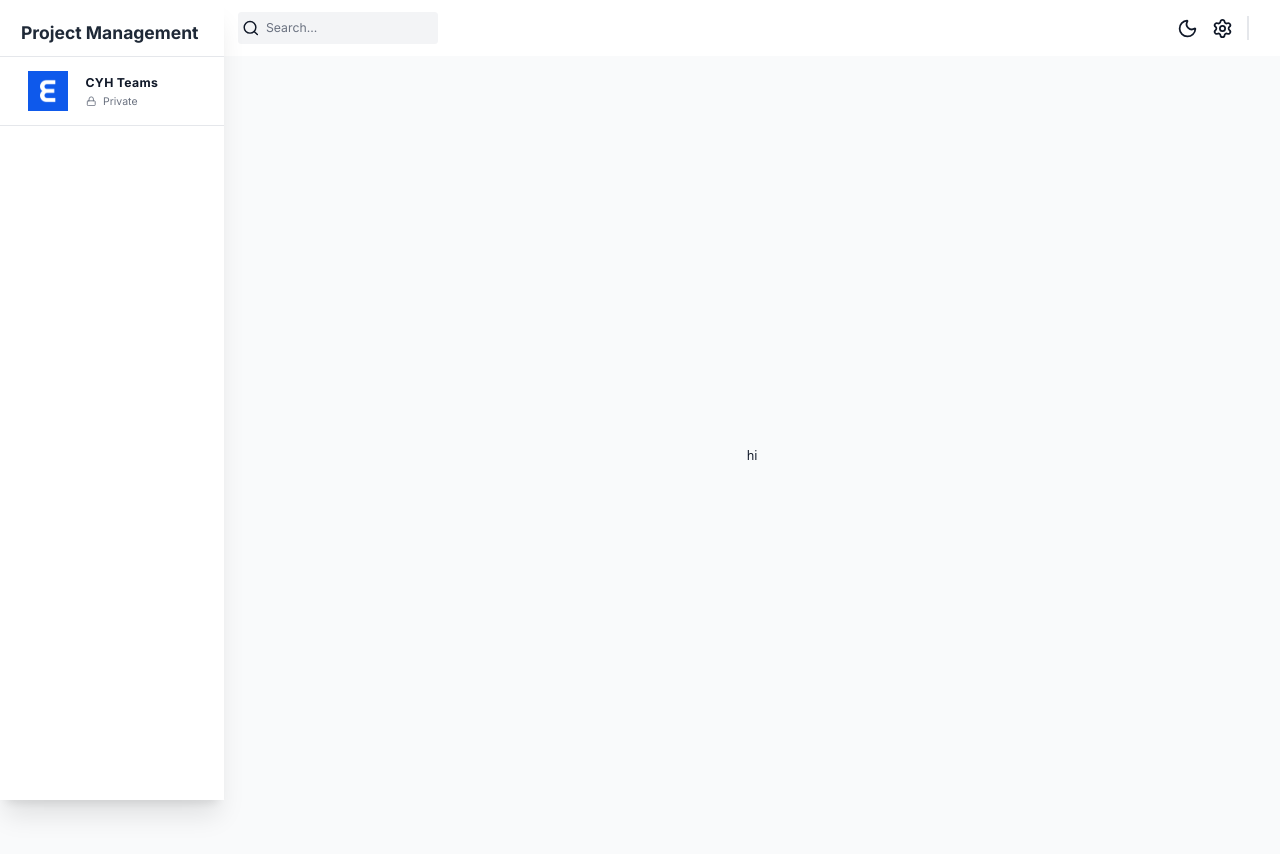
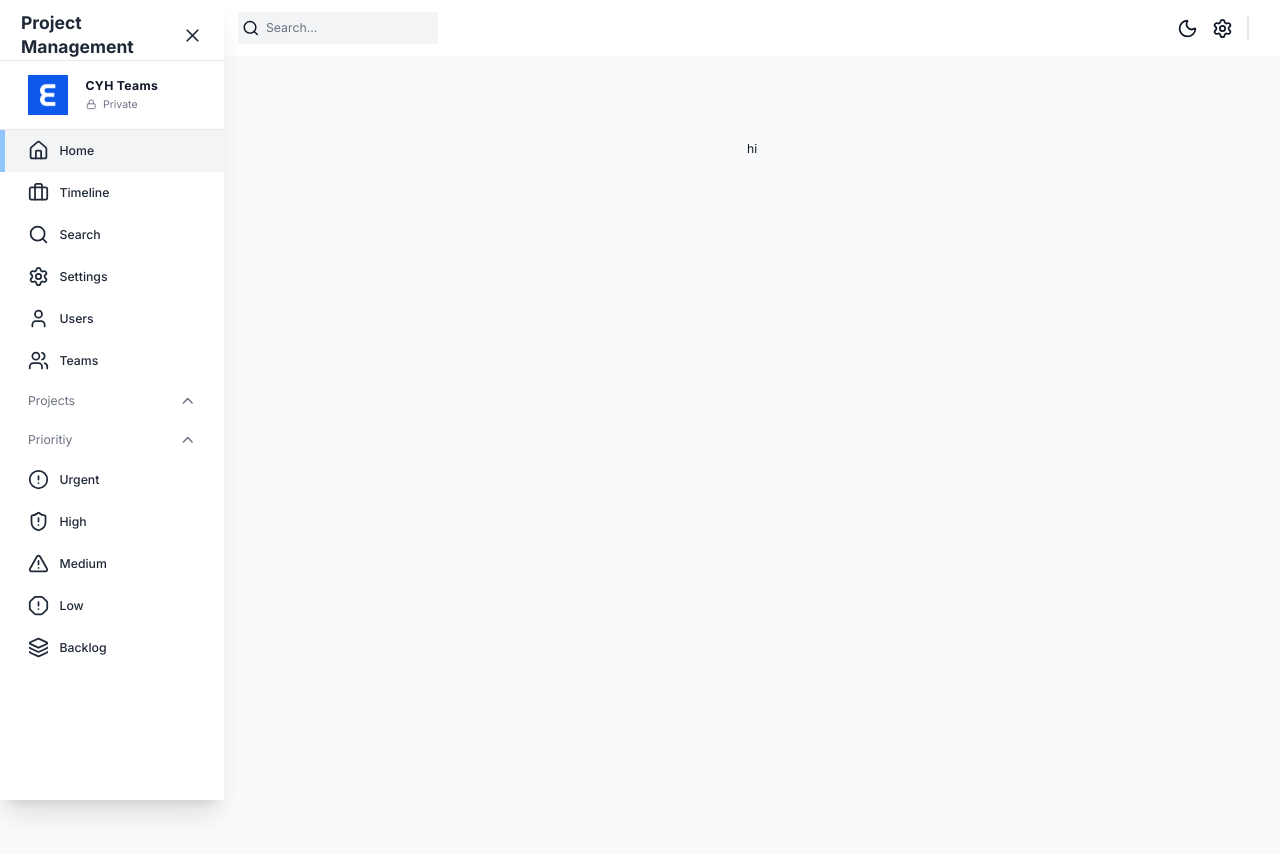
Before and after one commit to chenyonghao6717/project-management, a Next.js app: page / in a window 1280 px wide. Built offline with nearby package versions, Linux system fonts and the light colour scheme.

Commit message:
add more content to sidebar

```diff
--- a/src/app/(components)/navbar/page.tsx
+++ b/src/app/(components)/navbar/page.tsx
@@ -14,11 +14,13 @@
     <div className="flex items-center justify-between bg-white px-4 py-3 dark:bg-black">
       {/* Search Bar */}
       <div className="flex items-center gap-8">
+        {/* Show Menu Button */}
         {!isSidebarCollapsed ? null : (
           <button onClick={() => setIsSidebarCollapsed(!isSidebarCollapsed)}>
             <Menu className="h-8 w-8 dark:text-white" />
           </button>
         )}
+        {/* Search Bar */}
         <div className="relative flex h-min w-[200px]">
           <Search className="absolute top-1/2 left-[4px] mr-2 h-5 w-5 -translate-y-1/2 transform cursor-pointer dark:text-white" />
           <input
--- a/src/app/(components)/sidebar/page.tsx
+++ b/src/app/(components)/sidebar/page.tsx
@@ -1,16 +1,38 @@
 "use client";
 
-import { LockIcon } from "lucide-react";
+import { useStore } from "@/app/store/store";
+import {
+  AlertCircle,
+  AlertOctagon,
+  AlertTriangle,
+  Briefcase,
+  ChevronDown,
+  ChevronUp,
+  Home,
+  Layers3,
+  LockIcon,
+  LucideIcon,
+  Search,
+  Settings,
+  ShieldAlert,
+  User,
+  Users,
+  X,
+} from "lucide-react";
 import Image from "next/image";
+import Link from "next/link";
+import { usePathname } from "next/navigation";
 import React, { useState } from "react";
 
 const Sidebar = () => {
   const [showProjects, setShowProjects] = useState(true);
   const [showPriority, setShowPriority] = useState(true);
 
+  const { isSidebarCollapsed, setIsSidebarCollapsed } = useStore();
+
   const sidebarClassNames = `
     fixed flex flex-col h-full justify-between shadow-xl transition-all
-    duration-300 z-40 dark:bg-black overflow-y-auto bg-white w-64
+    duration-300 z-40 dark:bg-black overflow-y-auto bg-white ${isSidebarCollapsed ? "w-0" : "w-64"}
   `;
 
   return (
@@ -21,7 +43,16 @@
           <div className="text-xl font-bold text-gray-800 dark:text-white">
             Project Management
           </div>
+          {isSidebarCollapsed ? null : (
+            <button
+              className="py-3"
+              onClick={() => setIsSidebarCollapsed(!isSidebarCollapsed)}
+            >
+              <X className="h-6 w-6 text-gray-800 hover:text-gray-500 dark:text-white" />
+            </button>
+          )}
         </div>
+
         {/* Team */}
         <div className="flex items-center gap-5 border-y-[1.5px] border-gray-200 px-8 py-4 dark:border-gray-700">
           <Image src="/logo.png" alt="Logo" width={40} height={40} />
@@ -35,10 +66,114 @@
             </div>
           </div>
         </div>
+
         {/* Navbar Links */}
+        <nav className="z-10 w-full">
+          <SidebarLink icon={Home} label="Home" href="/" />
+          <SidebarLink icon={Briefcase} label="Timeline" href="/timeline" />
+          <SidebarLink icon={Search} label="Search" href="/search" />
+          <SidebarLink icon={Settings} label="Settings" href="/setting" />
+          <SidebarLink icon={User} label="Users" href="/users" />
+          <SidebarLink icon={Users} label="Teams" href="/teams" />
+        </nav>
+
+        {/* Project Links */}
+        <button
+          onClick={() => setShowProjects((prev) => !prev)}
+          className="flex w-full items-center justify-between px-8 py-3 text-gray-500"
+        >
+          <span className="">Projects</span>
+          {showProjects ? (
+            <ChevronUp className="h-5 w-5" />
+          ) : (
+            <ChevronDown className="h-5 w-5" />
+          )}
+        </button>
+        {/* Projects List */}
+
+        {/* Priorities Links */}
+        <button
+          onClick={() => setShowPriority((prev) => !prev)}
+          className="flex w-full items-center justify-between px-8 py-3 text-gray-500"
+        >
+          <span className="">Prioritiy</span>
+          {showPriority ? (
+            <ChevronUp className="h-5 w-5" />
+          ) : (
+            <ChevronDown className="h-5 w-5" />
+          )}
+        </button>
+        {showPriority && (
+          <>
+            <SidebarLink
+              href="/priority/urgent"
+              icon={AlertCircle}
+              label="Urgent"
+            />
+            <SidebarLink
+              href="/priority/high"
+              icon={ShieldAlert}
+              label="High"
+            />
+            <SidebarLink
+              href="/priority/medium"
+              icon={AlertTriangle}
+              label="Medium"
+            />
+            <SidebarLink href="/priority/low" icon={AlertOctagon} label="Low" />
+            <SidebarLink
+              href="/priority/backlog"
+              icon={Layers3}
+              label="Backlog"
+            />
+          </>
+        )}
       </div>
     </div>
   );
 };
 
+interface SidebarLinkProps {
+  href: string;
+  icon: LucideIcon;
+  label: string;
+  // isCollapsed: boolean;
+}
+
+const SidebarLink = ({
+  href,
+  icon: Icon,
+  label,
+  // isCollapsed,
+}: SidebarLinkProps) => {
+  const pathname = usePathname();
+  // the exception is
+  const isActive =
+    pathname === href || (pathname === "/" && href === "/dashboard");
+  const screenWidth = window.innerWidth;
+
+  const {
+    isSidebarCollapsed,
+    setIsSidebarCollapsed,
+    isDarkMode,
+    setIsDarkMode,
+  } = useStore();
+
+  return (
+    <Link href={href} className="w-full">
+      <div
+        className={`relative flex cursor-pointer items-center gap-3 transition-colors hover:bg-gray-100 dark:bg-black dark:hover:bg-gray-700 ${isActive ? "bg-gray-100 text-white dark:bg-gray-600" : ""} justify-start px-8 py-3`}
+      >
+        {isActive && (
+          <div className="absolute top-0 left-0 h-full w-[5px] bg-blue-200"></div>
+        )}
+        <Icon className="h-6 w-6 text-gray-800 dark:text-gray-100" />
+        <span className={`font-medium text-gray-800 dark:text-gray-100`}>
+          {label}
+        </span>
+      </div>
+    </Link>
+  );
+};
+
 export default Sidebar;
--- a/src/app/page.tsx
+++ b/src/app/page.tsx
@@ -1,11 +1,7 @@
-import Image from "next/image";
-
 export default function Home() {
   return (
-    <div className="font-sans grid grid-rows-[20px_1fr_20px] items-center justify-items-center min-h-screen p-8 pb-20 gap-16 sm:p-20">
-      <main className="flex flex-col gap-[32px] row-start-2 items-center sm:items-start">
-        hi
-      </main>
-    </div>
+    <main className="flex min-h-screen flex-col items-center justify-between p-24">
+      hi
+    </main>
   );
 }
--- a/src/app/store/store.ts
+++ b/src/app/store/store.ts
@@ -1,6 +1,7 @@
 import { createSidebarSlice, SidebarSlice } from "@/app/store/sidebar-slice";
 import { create } from "zustand";
 import { createStyleSlice, StyleSlice } from "./style-slice";
+import { createProjectsSlice, ProjectsSlice } from "./projects-slices";
 
 type StoreState = SidebarSlice & StyleSlice;
 
```
